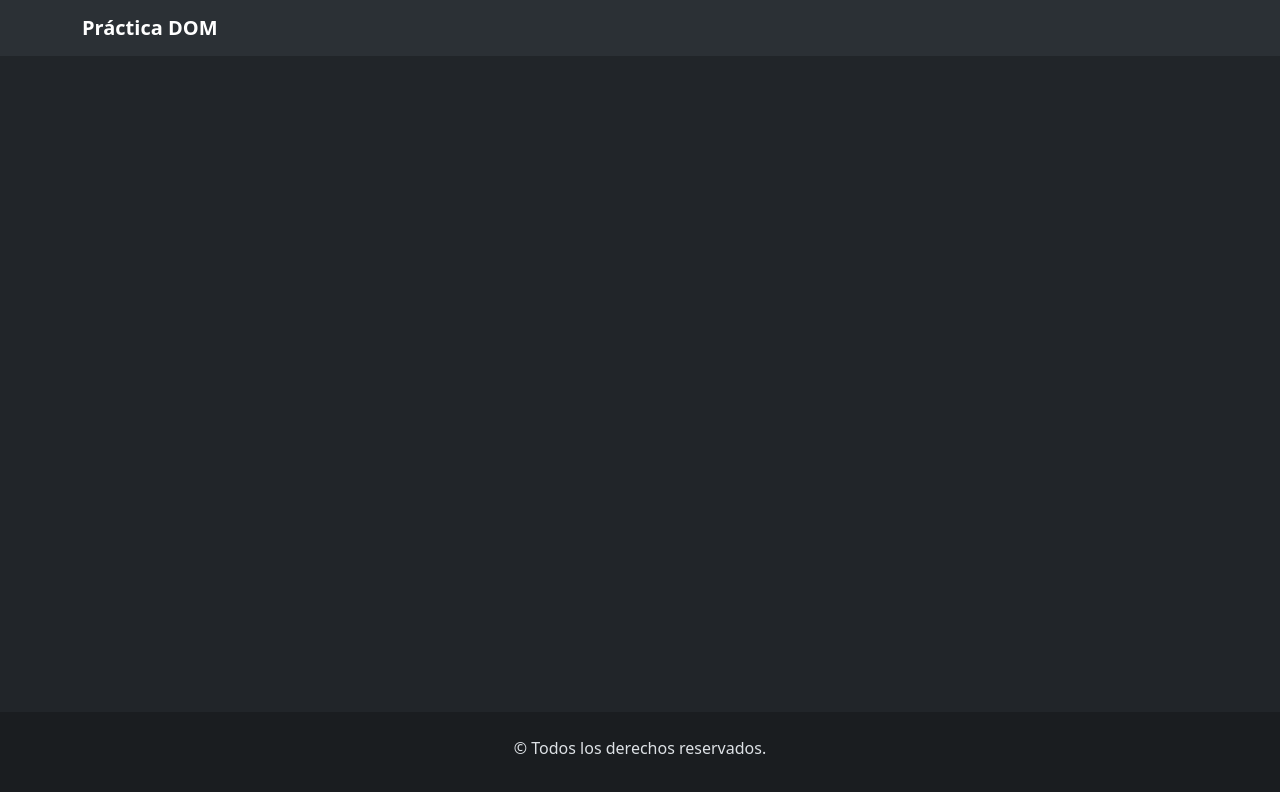
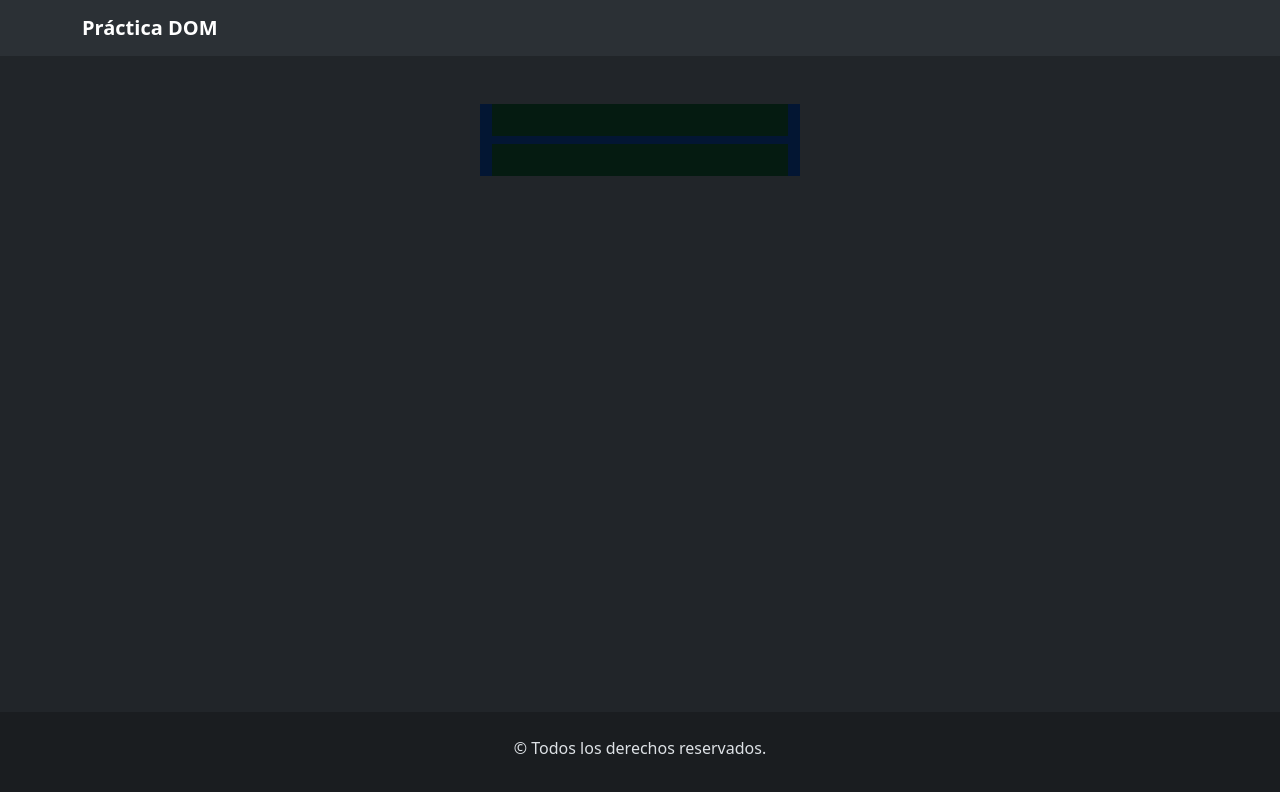
Before and after one commit to LuuRuiz17/tp5-ej4-DOMyBOM, a plain HTML site: page index.html in a window 1280 px wide. Drawn offline with nearby package versions, Linux system fonts and the light colour scheme.

Commit message:
Creé la estructura necesaria para poder codificar el reloj

```diff
--- a/index.html
+++ b/index.html
@@ -17,7 +17,7 @@
       crossorigin="anonymous"
     />
     <link rel="stylesheet" href="./css/style.css" />
-    <title>Ejercicio 3</title>
+    <title>Ejercicio 4</title>
   </head>
   <body>
     <header>
@@ -45,8 +45,9 @@
       </nav>
     </header>
     <main>
-        <section class="container mt-5">
-
+        <section class="container mt-5 bg-primary-subtle w-25">
+          <div class="mb-2 bg-success-subtle p-3 text-center fecha"></div>
+          <div class="bg-success-subtle p-3 text-center hora"></div>
         </section>
     </main>
     <footer class="bg-dark-subtle text-center">
--- a/js/script.js
+++ b/js/script.js
@@ -0,0 +1,4 @@
+const fecha = document.querySelector(".fecha");
+const hora = document.querySelector(".hora");
+
+console.log(fecha);
```
